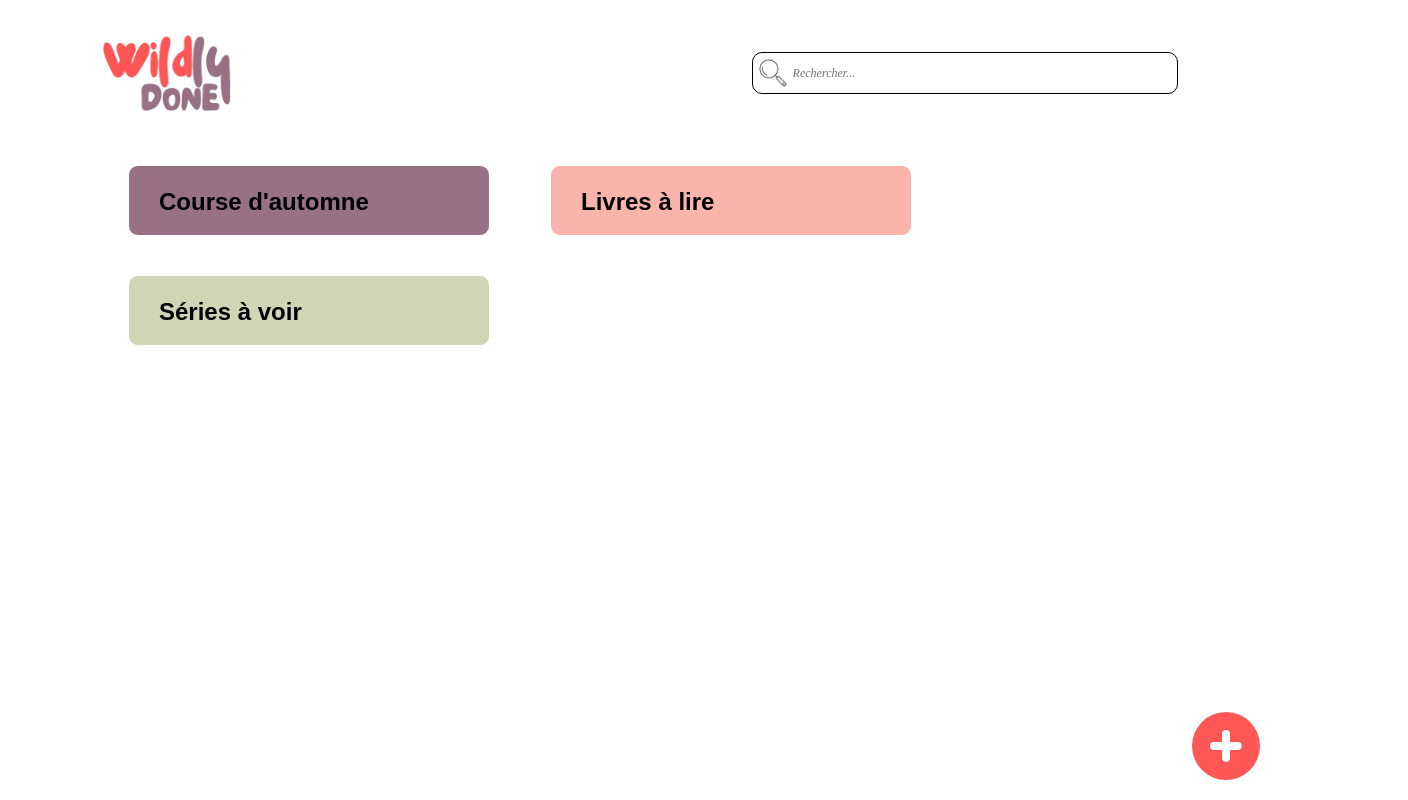
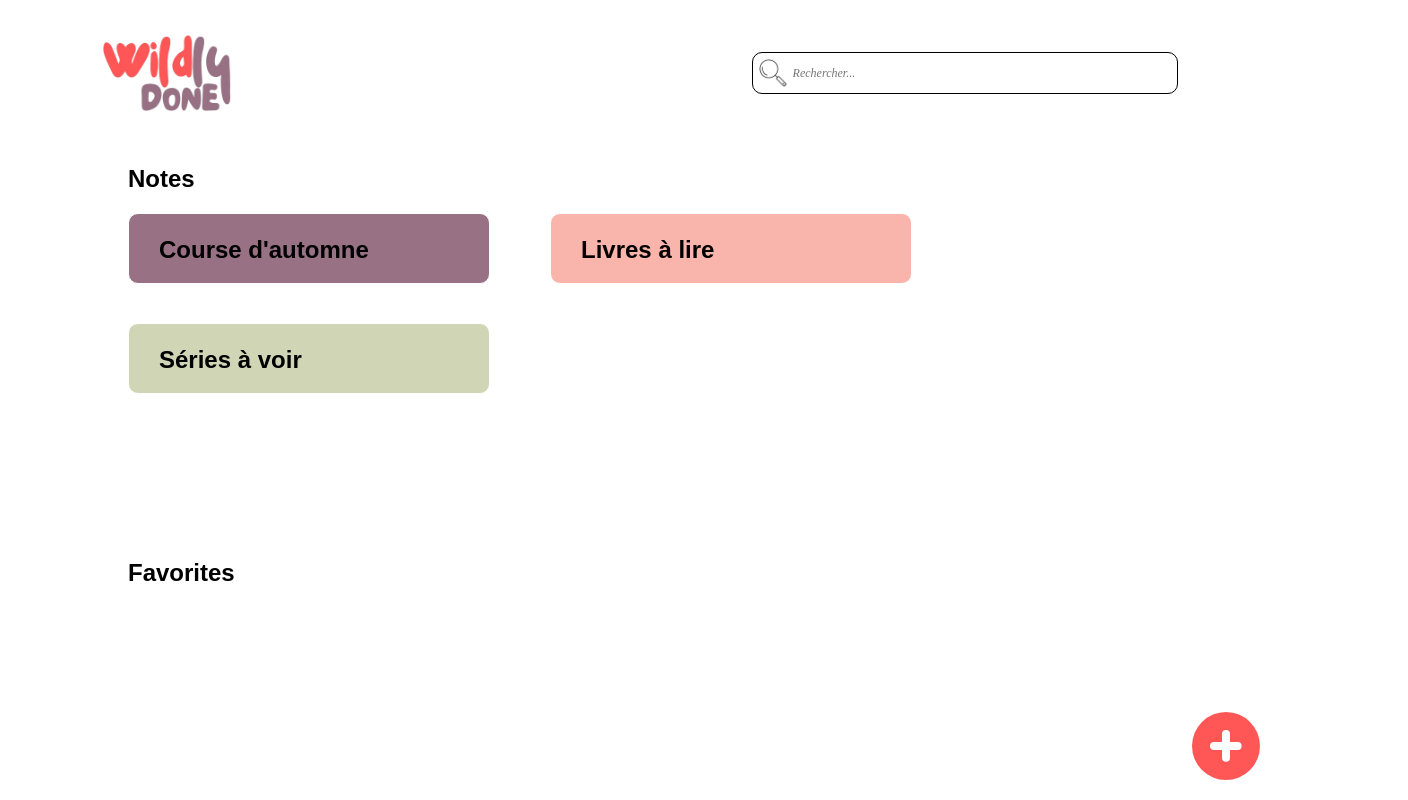
Before and after one commit to Thierry-Lenepveu/Project-1-TD3-React, a React (Vite) app: page / in a window 1280 px wide. Shown: the whole page, 1408 px wide, since content can reach past the window. Built offline with nearby package versions, Linux system fonts and the light colour scheme.

Commit message:
Added new task and modify title.

```diff
--- a/src/App.css
+++ b/src/App.css
@@ -158,10 +158,22 @@ body {
 
 }
 
+main {
+  display: flex;
+  flex-direction: column;
+  align-items: start;
+}
+
+main h2 {
+  font-family: var(--title-fontfamily);
+  font-size: var(--title-fontsize);
+}
+
 @media screen and (max-width: 768px) {
   main {
       margin-top: 200px;
       margin-bottom: 140px;
+      align-items: center;
   }
 
   section {
@@ -179,6 +191,10 @@ body {
       margin-bottom: 140px;
   }
 
+  main h2 {
+    width: 100%;
+  }
+
   section {
       display: flex;
       flex-direction: row;
@@ -191,8 +207,23 @@ body {
       margin-left: 10vw;
       margin-right: 10vw;
   }
+
+  main h2 {
+    margin-left: 10vw;
+    margin-right: 10vw;
+  }
 }
 
+article.editing {
+  box-shadow: 00px 8px 16px 0px rgba(0,0,0,0.2);
+}
+
+.editing-element {
+  background-color: rgba(0,0,0,0.2);
+  outline: none;
+  padding: 2px;
+  border-radius: 5px;
+}
 
 @media screen and (max-width: 768px) {
   article {
@@ -238,7 +269,7 @@ h3 {
 }
 
 .option-bar {
-  transition: opacity 0.5s linear, width 0.5s linear, height 0.5s linear;
+  transition: opacity 0.1s linear;
   display: flex;
   justify-content: flex-start;
   gap: 6px;
--- /dev/null
+++ b/src/components/CryptoTools.tsx
@@ -0,0 +1,10 @@
+import sha256 from 'crypto-js/sha256';
+
+export function HashSHA256(number: number) {
+    const hash = sha256(number.toString())
+    return hash;
+}
+
+export function RandomHashSHA256() {
+    return HashSHA256(Math.floor(Math.random() * 1e9))
+}
--- a/src/components/InitialList.tsx
+++ b/src/components/InitialList.tsx
@@ -1,72 +1,112 @@
+import { RandomHashSHA256 } from "./CryptoTools";
+import { TaskProp } from "./Task";
+import { ToDoListProp } from "./ToDoList"
+
 export const InitialList = [
     {
+        id: "",
         title : "Course d'automne",
         category : "article-color-1", // la catégorie correspond au nom de la class qui défini la couleur de fond de la liste.
         elements : [
             {
+                id: "",
                 checked : false,
                 name : "navet"
             },
             {
+                id: "",
                 checked : false,
                 name : "carotte"
             },
             {
+                id: "",
                 checked : false,
                 name : "poireau"
             },
             {
+                id: "",
                 checked : false,
                 name : "patate"
             },
             {
+                id: "",
                 checked : false,
                 name : "courge"
             },
             {
+                id: "",
                 checked : false,
                 name : "potimarron"
             },
             {
+                id: "",
                 checked : false,
                 name : "cepes"
             },
             {
+                id: "",
                 checked : false,
                 name : "pommes"
             },
             {
+                id: "",
                 checked : false,
                 name : "brocolis"
             }
         ]
     },
     {
+        id: "",
         title : "Livres à lire",
         category : "article-color-4",
         elements : [
              {
+                id: "",
                 checked : false,
                 name : "Autant en emporte le vent"
             },
             {
+                id: "",
                 checked : false,
                 name : "Pokemon"
             }
         ]
     },
     {
+        id: "",
         title : "Séries à voir",
         category : "article-color-3",
         elements : [
              {
+                id: "",
                 checked : false,
                 name : "Les feux de l'amour"
             },
             {
+                id: "",
                 checked : false,
                 name : "Plus belle la vie"
             }
         ]
     },
 ]
+
+export function AddIds(list: ToDoListProp[]) {
+    for (const item of list) {
+        AddId(item);
+    }
+}
+
+export function AddId(item: ToDoListProp) {
+    item.id = RandomHashSHA256();
+}
+
+export function AddIdsToTasks(tasks: TaskProp[]) {
+    for (const item of tasks) {
+        AddIdToTask(item);
+    }
+}
+
+export function AddIdToTask(item: TaskProp) {
+    item.id = RandomHashSHA256();
+}
--- a/src/components/Main.tsx
+++ b/src/components/Main.tsx
@@ -1,25 +1,32 @@
-import { ToDoList } from './ToDoList';
+import { ToDoList, ToDoListProp } from './ToDoList';
 import { TaskProp } from './Task';
-import { InitialList } from './InitialList';
-import sha256 from 'crypto-js/sha256';
+import { AddIds, AddIdToTask, InitialList } from './InitialList';
 
-function hash(number: number) {
-    const hash = sha256(number.toString())
-    return hash;
+
+function AddIdsToTaskInList(list: ToDoListProp[]) {
+    for (const item of list) {
+        for (const task of item.elements) {
+            AddIdToTask(task);
+        }
+    }
 }
 
 function Main() {
+    AddIds(InitialList)
+    AddIdsToTaskInList(InitialList)
+
     return (
+        <>
             <main>
-            <h2></h2>
+                <h2>Notes</h2>
                 <section className="notes">
                 {
                     InitialList.map(
-                    (item: { title: string; category: string; elements: TaskProp[]; }) => {
-                        const keyName = hash(Math.floor(Math.random() * 1e9));
+                        (item: { id: string, title: string; category: string; elements: TaskProp[]; }) => {
                             return (
                             <ToDoList
-                            key={keyName}
+                                key={item.id}
+                                id={item.id}
                                 title={item.title}
                                 category={item.category}
                                 elements={item.elements} />
@@ -29,6 +36,12 @@ function Main() {
                 }
                 </section>
             </main>
+            <main>
+                <h2>Favorites</h2>
+                <section className="notes">
+                </section>
+            </main>
+        </>
     );
 }
 
--- a/src/components/Task.tsx
+++ b/src/components/Task.tsx
@@ -2,6 +2,7 @@ import { useState } from "react";
 import OptionButton from "./OptionButton";
 
 export interface TaskProp {
+    id: string,
     checked: boolean,
     name: string
 }
@@ -44,7 +45,8 @@ export function Task(prop: TaskProp) {
                             setChecked(!checked);
                         }
                     }/>
-                <Span checked={checked}
+                <Span id={prop.id}
+                    checked={checked}
                     name={prop.name} />
             </div>
             <div className={isDisplayed ? "option-bar" : "option-bar hidden"}>
--- a/src/components/ToDoList.tsx
+++ b/src/components/ToDoList.tsx
@@ -1,33 +1,66 @@
 import { useState } from "react";
 import { Task, TaskProp } from "./Task"
-import sha256 from 'crypto-js/sha256';
 import ListTitle from "./ListTitle";
-
-function hash(number: number) {
-    const hash = sha256(number.toString())
-    return hash;
-}
+import { RandomHashSHA256 } from "./CryptoTools";
 
 export interface ToDoListProp {
+    id: string,
     title: string,
     category: string,
     elements: TaskProp[]
 }
 
+function setClassName(prop: ToDoListProp, isCollapsed: boolean, isContentEditable: boolean) {
+    let className = prop.category;
+    if (isCollapsed) {
+        className += " collapsed"
+    }
+    if (isContentEditable) {
+        className += " editing"
+    }
+
+    return className;
+}
+
 export function ToDoList(prop: ToDoListProp) {
-    const [toggle, setToggle] = useState<boolean>(true)
+    const [isCollapsed, setIsCollapsed] = useState<boolean>(true)
+    const [todoListProp, setTodoListProp] = useState<ToDoListProp>(prop);
+    const [isContentEditable, setIsContentEditable] = useState<boolean>(false)
+
+    const AddNewTask = () => {
+        const elements = todoListProp.elements
+        elements.push({
+            id: RandomHashSHA256(),
+            name: "New Task",
+            checked: false
+        })
+
+        setTodoListProp({
+            id: todoListProp.id,
+            title: todoListProp.title,
+            category: todoListProp.category,
+            elements: elements
+        });
+    }
 
     return (
-        <article className={toggle ? `collapsed  ${prop.category}` : prop.category}>
-            <ListTitle toggle={toggle} setToggle={setToggle} title={prop.title} />
+        <article id-list={prop.id} className={setClassName(prop, isCollapsed, isContentEditable)}>
+            <ListTitle
+                isContentEditable={isContentEditable}
+                setIsContentEditable={setIsContentEditable}
+                onClickAddTask={() => {AddNewTask()}}
+                onClickDeleteList={() => {}}
+                isCollapsed={isCollapsed}
+                setIsCollapsed={setIsCollapsed}
+                title={prop.title} />
             <ul>
             {
-                prop.elements.map(
+                todoListProp.elements.map(
                     (task) => {
-                        const keyName = hash(Math.floor(Math.random() * 1e9));
                         return (
                         <Task
-                            key={keyName}
+                            id={task.id}
+                            key={task.id}
                             checked={task.checked}
                             name={task.name} />
                         )
```
Also changed, not shown: src/components/ListTitle.tsx (+46 -9 lines). Lines whose indentation alone changed are shown as unchanged.
